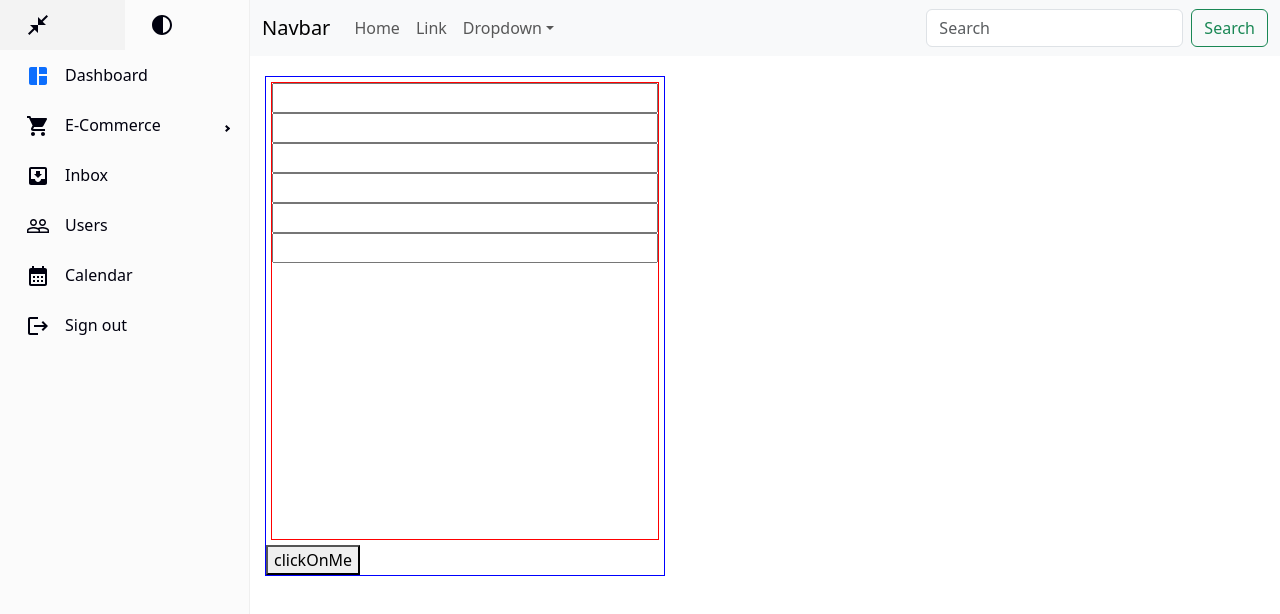
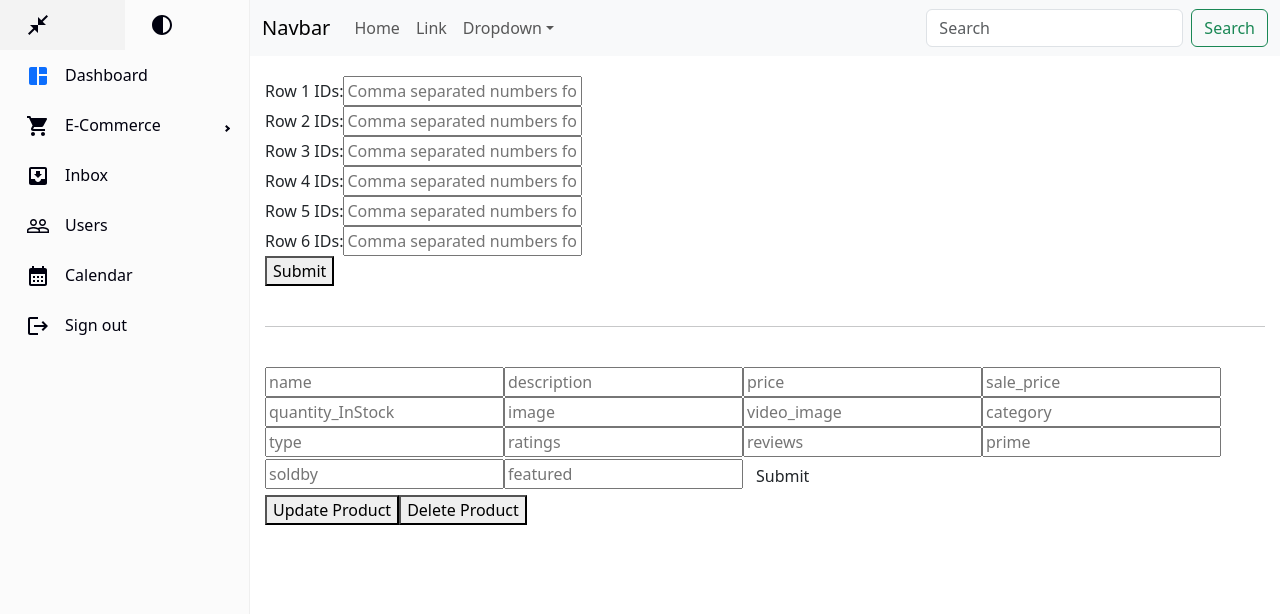
Before and after one commit to Oussama-Rahmouni/Amazone-Project, a React (Vite) app in the folder client/: page /dashboard in a window 1280 px wide. Shown: the top 614 px of the page. Built offline with nearby package versions, Linux system fonts and the light colour scheme.

Commit message:
DashboardAdmin.jsx

```diff
--- a/client/src/pages/dashboard/DashboardAdmin.jsx
+++ b/client/src/pages/dashboard/DashboardAdmin.jsx
@@ -1,21 +1,259 @@
-import React from "react";
 import "../styles/admindashboard.css";
+import React, { useState } from "react";
+import axios from "axios";
+
 const DashboardAdmin = () => {
+  // return (
+  //   <form className="admindash" action="">
+  //     <div className="inputs">
+  //       <input type="text" />
+  //       <input type="text" />
+  //       <input type="text" />
+  //       <input type="text" />
+  //       <input type="text" />
+  //       <input type="text" />
+  //     </div>
+  //     <div className="dashbutton">
+  //       <button>clickOnMe</button>
+  //     </div>
+  //   </form>
+  // );
+
+  // Fix for handleChange and handleSubmit
+
+
+
+// function AdminDashboard() {
+  const [product, setProduct] = useState({
+    name: "",
+    description: "",
+    price: "",
+    sale_price: "",
+    quantity_InStock: "",
+    image: "",
+    video_image: "",
+    category: "",
+    type: "",
+    ratings: "",
+    reviews: "",
+    prime: "",
+    soldby: "",
+    featured: "",
+  });
+
+  const [formData, setFormData] = useState(Array(6).fill("")); // Initialize with 6 empty strings for 6 rows
+
+  const handleChange = (index) => (e) => {
+    const newData = [...formData];
+    newData[index] = e.target.value;
+    setFormData(newData);
+  };
+
+  const handleSubmit = async (e) => {
+    e.preventDefault();
+    // Instead of mapping to an array with id and row_ids, we'll directly send row_ids as an array
+    // const idsData = formData.map((row, index) => ({
+    //   id: index + 1,
+    //   row_ids: row
+    // }));
+
+
+    // console.log("here is array", formData);
+    // console.log("here is json", { formData });
+    try {
+      const response = await axios.post(
+        "http://localhost:5000/api/row_ids",
+        formData
+      );
+      // console.log("Successfully updated rows:", response.data);
+    } catch (error) {
+      console.error("Error submitting form:", error);
+    }
+  };
+
+  const handleChange2 = (e) => {
+    setProduct({ ...product, [e.target.name]: e.target.value });
+  };
+
+  const add_product_to_database = async (e) => {
+    e.preventDefault();
+    try {
+      const response = await axios.post(
+        "http://localhost:5000/api/products",
+        product
+      );
+      // console.log(response.data);
+    } catch (error) {
+      console.error(error);
+    }
+  };
+
+  const deleteProduct = async (id) => {
+    try {
+      const response = await axios.delete(`/api/products/${id}`);
+      // console.log(response.data);
+    } catch (error) {
+      console.error(`HTTP error! status: ${error.response.status}`);
+    }
+  };
+
+  const updateProduct = async (id, product) => {
+    try {
+      const response = await axios.put(`/api/products/${id}`, product);
+      // console.log(response.data);
+    } catch (error) {
+      console.error(`HTTP error! status: ${error.response.status}`);
+    }
+  };
   return (
-    <form className="admindash" action="">
-      <div className="inputs">
-        <input type="text" />
-        <input type="text" />
-        <input type="text" />
-        <input type="text" />
-        <input type="text" />
-        <input type="text" />
-      </div>
-      <div className="dashbutton">
-        <button>clickOnMe</button>
-      </div>
-    </form>
+    <>
+      <form onSubmit={handleSubmit}>
+        {formData.map((_, index) => (
+          <div key={index}>
+            <label>{`Row ${index + 1} IDs:`}</label>
+            <input
+              name={`row${index + 1}_ids`}
+              value={formData[index]}
+              onChange={handleChange(index)}
+              placeholder={`Comma separated numbers for row ${index + 1}`}
+            />
+          </div>
+        ))}
+        <button type="submit">Submit</button>
+      </form>
+      <br />
+      <hr />
+      <br />
+      <form onSubmit={add_product_to_database}>
+        <input
+          type="text"
+          id="name"
+          name="name"
+          value={product.name}
+          onChange={handleChange2}
+          placeholder="name"
+        />
+        <input
+          type="text"
+          id="description"
+          name="description"
+          value={product.description}
+          onChange={handleChange2}
+          placeholder="description"
+        />
+        <input
+          type="text"
+          id="price"
+          name="price"
+          value={product.price || ""}
+          onChange={handleChange2}
+          placeholder="price"
+        />
+        <input
+          type="text"
+          id="sale_price"
+          name="sale_price"
+          value={product.sale_price || ""}
+          onChange={handleChange2}
+          placeholder="sale_price"
+        />
+        <input
+          type="text"
+          id="quantity_InStock"
+          name="quantity_InStock"
+          value={product.quantity_InStock}
+          onChange={handleChange2}
+          placeholder="quantity_InStock"
+        />
+        <input
+          type="text"
+          id="image"
+          name="image"
+          value={product.image}
+          onChange={handleChange2}
+          placeholder="image"
+        />
+        <input
+          type="text"
+          id="video_image"
+          name="video_image"
+          value={product.video_image}
+          onChange={handleChange2}
+          placeholder="video_image"
+        />
+        <input
+          type="text"
+          id="category"
+          name="category"
+          value={product.category}
+          onChange={handleChange2}
+          placeholder="category"
+        />
+        <input
+          type="text"
+          id="type"
+          name="type"
+          value={product.type}
+          onChange={handleChange2}
+          placeholder="type"
+        />
+        <input
+          type="text"
+          id="ratings"
+          name="ratings"
+          value={product.ratings}
+          onChange={handleChange2}
+          placeholder="ratings"
+        />
+        <input
+          type="text"
+          id="reviews"
+          name="reviews"
+          value={product.reviews}
+          onChange={handleChange2}
+          placeholder="reviews"
+        />
+        <input
+          type="text"
+          id="prime"
+          name="prime"
+          value={product.prime}
+          onChange={handleChange2}
+          placeholder="prime"
+        />
+        <input
+          type="text"
+          id="soldby"
+          name="soldby"
+          value={product.soldby}
+          onChange={handleChange2}
+          placeholder="soldby"
+        />
+        <input
+          type="text"
+          id="featured"
+          name="featured"
+          value={product.featured}
+          onChange={handleChange2}
+          placeholder="featured"
+        />
+        <input type="submit" value="Submit" className="btn" />
+      </form>
+      <button
+        type="button"
+        onClick={() => updateProduct("product_id", product)}
+      >
+        Update Product
+      </button>
+      <button type="button" onClick={() => deleteProduct("product_id")}>
+        Delete Product
+      </button>
+    </>
   );
+// }
+
+// export default AdminDashboard;
+
 };
 
 export default DashboardAdmin;
```
